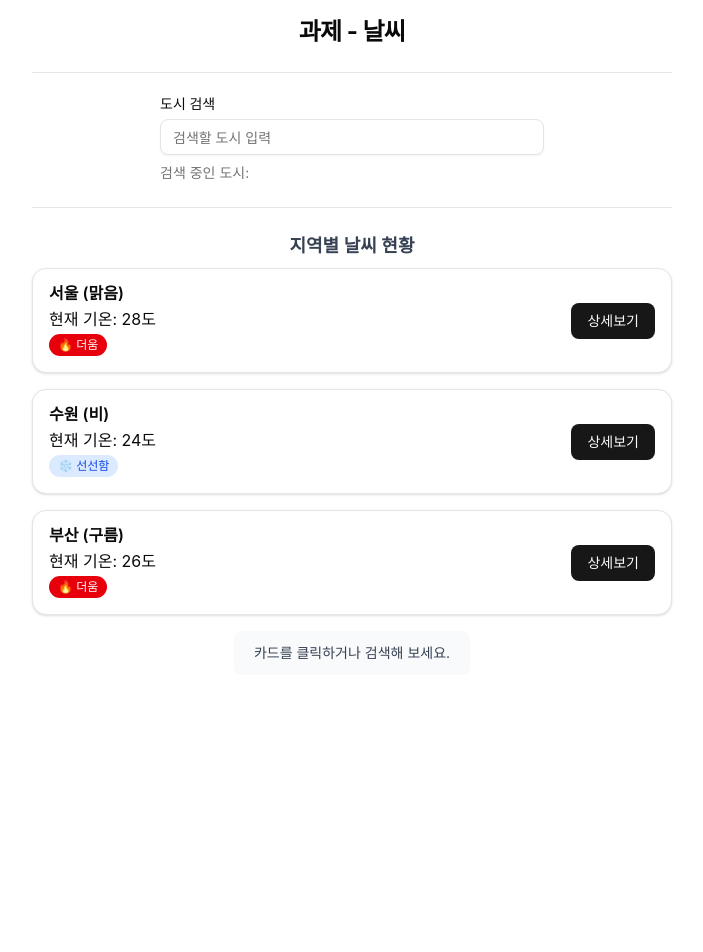
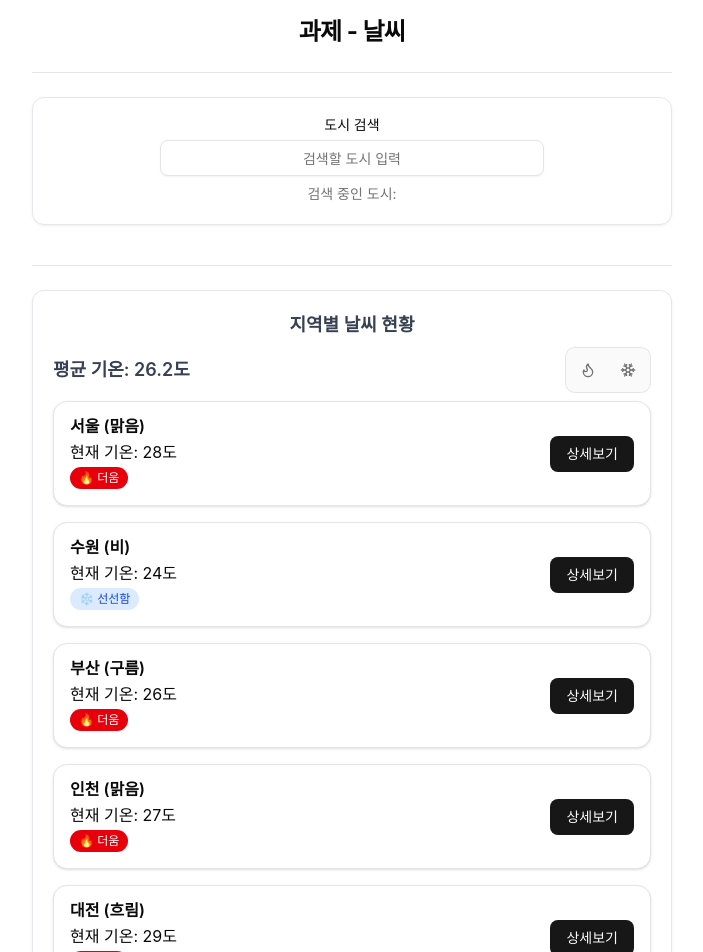
Before and after one commit to dev-somi/skala-vue, a Vue app in the folder assignment-3/: page / in a window 1280 px wide. Shown: the top 952 px of the page, without its empty margins (288-991 px from the left). Before the commit the page ends 800 px from the top, so only its background shows below. Built offline with nearby package versions, Linux system fonts and the light colour scheme.

Commit message:
feat: 과제3 내용 및 정렬 버튼 컴포넌트 추가

```diff
--- a/assignment-3/src/App.vue
+++ b/assignment-3/src/App.vue
@@ -1,63 +1,13 @@
 <script setup>
-import { ref, computed, watch, watchEffect } from 'vue';
-import SearchWeather from '@/components/SearchWeather.vue'
-import WeatherCard from './components/WeatherCard.vue';
-import { Separator } from '@/components/ui/separator'
-
-const weatherList = ref([
-  { id: 'city_01', name: '서울', temp: 28, status: '맑음' },
-  { id: 'city_02', name: '수원', temp: 24, status: '비' },
-  { id: 'city_03', name: '부산', temp: 26, status: '구름' },
-])
-
-const searchQeury = ref('')
-const selectedCityInfo = ref(null)
-const filteredWeatherList = computed(() =>
-  weatherList.value.filter((city) => city.name.includes(searchQeury.value))
-)
-
-watch(selectedCityInfo, (newValue) => {
-  console.log('[watch 감지] 상태 바 문구가 업데이트 되었습니다.')
-  console.log(`${newValue}이 선택되었습니다.`)
-})
-
-watchEffect(() => {
-  console.log(`[watchEffect 자동 호출] 현재 검색어 '${searchQeury.value}'에 매칭되는 API 데이터를 필터링하고 있습니다.
-  `)
-})
-
-
+import WeatherParent from './components/WeatherParent.vue';
 </script>
 
 <template>
   <div class="flex flex-col items-center gap-4 p-4 max-w-2xl mx-auto">
     <h1 class="text-2xl font-bold tracking-tight">과제 - 날씨</h1>
 
-    <Separator class="my-2" />
+    <WeatherParent />
 
-    <SearchWeather @update:search="searchQeury = $event" />
-
-    <Separator class="my-2" />
-
-    <div class="w-full">
-      <h2 class="text-lg font-semibold text-gray-700 mb-2 text-center">지역별 날씨 현황</h2>
-      <div class="flex flex-col justify-center gap-4">
-        <div v-if="filteredWeatherList.length > 0" class="flex flex-col justify-center gap-4">
-          <WeatherCard v-for="weather in filteredWeatherList" :key="weather.id" v-bind="weather"
-            @select="selectedCityInfo = $event" />
-        </div>
-        <div v-else>
-          <p class="text-gray-500 text-center underline">'{{ searchQeury }}'와 일치하는 도시가 없습니다.</p>
-        </div>
-      </div>
-    </div>
-    <p v-if="selectedCityInfo"
-      class="text-sm text-green-700 bg-green-50 border-green-200 rounded-md ounded-md p-3 px-5 text-center">
-      {{ selectedCityInfo }}이 선택되었습니다.
-    </p>
-    <p v-else class="text-sm text-gray-700 bg-gray-50 border-gray-200 rounded-md ounded-md p-3 px-5 text-center">
-      카드를 클릭하거나 검색해 보세요.
-    </p>
   </div>
 </template>
 
--- /dev/null
+++ b/assignment-3/src/components/BaseDashboardCard.vue
@@ -0,0 +1,24 @@
+<template>
+    <div class="dashboard-card">
+        <slot></slot>
+    </div>
+</template>
+
+<script setup>
+</script>
+
+<style scoped>
+.dashboard-card {
+    box-sizing: border-box;
+    width: 100%;
+    display: flex;
+    flex-direction: column;
+    align-items: center;
+    border: 1px solid #e5e7eb;
+    border-radius: 12px;
+    background-color: #ffffff;
+    box-shadow: 0 1px 3px rgba(0, 0, 0, 0.06);
+    padding: 20px;
+    margin-bottom: 16px;
+}
+</style>
--- /dev/null
+++ b/assignment-3/src/components/SearchBar.vue
@@ -0,0 +1,41 @@
+<template>
+    <div class="w-full max-w-sm space-y-2">
+        <Label for="city">도시 검색</Label>
+        <Input :model-value="searchQuery" @update:model-value="emit('update-query', $event)" placeholder="검색할 도시 입력"
+            class="w-full rounded-md border border-input bg-background px-3 py-2 text-sm
+         placeholder:text-muted-foreground
+         focus-visible:outline-none focus-visible:ring-2 focus-visible:ring-ring
+         disabled:cursor-not-allowed disabled:opacity-50" />
+        <p class="text-sm text-muted-foreground">
+            검색 중인 도시: <span class="text-foreground font-medium">{{ searchQuery }}</span>
+        </p>
+    </div>
+</template>
+
+<script setup>
+import { Input } from '@/components/ui/input'
+import { Label } from '@/components/ui/label'
+
+defineProps({
+    searchQuery: {
+        type: String,
+        default: ''
+    }
+})
+const emit = defineEmits(['update-query'])
+
+</script>
+
+<style scoped>
+div {
+    text-align: center;
+}
+
+input {
+    text-align: center;
+}
+
+:deep(label) {
+    justify-content: center;
+}
+</style>
--- a/assignment-3/src/components/SearchWeather.vue
+++ /dev/null
@@ -1,26 +0,0 @@
-<template>
-    <div class="w-full max-w-sm space-y-2">
-        <Label for="city">도시 검색</Label>
-        <Input id="city" v-model="city" placeholder="검색할 도시 입력" class="w-full rounded-md border border-input bg-background px-3 py-2 text-sm
-         placeholder:text-muted-foreground
-         focus-visible:outline-none focus-visible:ring-2 focus-visible:ring-ring
-         disabled:cursor-not-allowed disabled:opacity-50" />
-        <p class="text-sm text-muted-foreground">
-            검색 중인 도시: <span class="text-foreground font-medium">{{ city }}</span>
-        </p>
-    </div>
-</template>
-
-<script setup>
-import { ref, watch } from 'vue'
-import { Input } from '@/components/ui/input'
-import { Label } from '@/components/ui/label'
-
-const city = ref('')
-const emit = defineEmits(['update:search'])
-
-watch(city, (newValue) => {
-    emit('update:search', newValue)
-})
-
-</script>
--- a/assignment-3/src/components/WeatherCard.vue
+++ b/assignment-3/src/components/WeatherCard.vue
@@ -2,10 +2,10 @@
     <Card @click="showClickedCity"
         class="flex flex-row items-center justify-between p-4 cursor-pointer hover:shadow-md transition-shadow">
         <CardHeader class="p-0 flex-1">
-            <CardTitle>{{ props.name }} ({{ props.status }})</CardTitle>
+            <CardTitle>{{ city.name }} ({{ city.status }})</CardTitle>
             <CardContent class="p-0">
-                <p>현재 기온: {{ props.temp }}도</p>
-                <Badge v-if="props.temp > 25" variant="destructive">🔥 더움</Badge>
+                <p>현재 기온: {{ city.temp }}도</p>
+                <Badge v-if="city.temp > 25" variant="destructive">🔥 더움</Badge>
                 <Badge v-else class="bg-blue-100 text-blue-700 hover:bg-blue-100">❄️ 선선함</Badge>
             </CardContent>
         </CardHeader>
@@ -19,20 +19,22 @@ import { Button } from '@/components/ui/button'
 import { Badge } from '@/components/ui/badge'
 
 const props = defineProps({
-    name: { type: String, required: true },
-    temp: { type: Number, required: true },
-    status: { type: String, required: true },
+    city: {
+        type: Object,
+        required: true
+    }
 })
 
-const emit = defineEmits(['select'])
+const emit = defineEmits(['select-card', 'click-detail'])
 
 function showClickedCity() {
-    alert(`${props.name}이 선택되었습니다.`)
-    emit('select', props.name)
+    alert(`${props.city.name}이 선택되었습니다.`)
+    emit('select-card', props.city)
 }
 
 function showDetail() {
-    alert(`${props.name}의 현재 날씨는 [${props.status}] 상태입니다.`)
+    alert(`${props.city.name}의 현재 날씨는 [${props.city.status}] 상태입니다.`)
+    emit('click-detail', props.city)
 }
 
 </script>
--- /dev/null
+++ b/assignment-3/src/components/WeatherParent.vue
@@ -0,0 +1,98 @@
+<script setup>
+import { ref, computed, watch, watchEffect } from 'vue';
+import SearchBar from './SearchBar.vue'
+import WeatherCard from './WeatherCard.vue';
+import BaseDashboardCard from './BaseDashboardCard.vue';
+import WeatherSortControl from './WeatherSortControl.vue';
+import { Separator } from '@/components/ui/separator'
+
+const weatherList = ref([
+    { id: 'city_01', name: '서울', temp: 28, status: '맑음' },
+    { id: 'city_02', name: '수원', temp: 24, status: '비' },
+    { id: 'city_03', name: '부산', temp: 26, status: '구름' },
+    { id: 'city_04', name: '인천', temp: 27, status: '맑음' },
+    { id: 'city_05', name: '대전', temp: 29, status: '흐림' },
+    { id: 'city_06', name: '대구', temp: 31, status: '맑음' },
+    { id: 'city_07', name: '광주', temp: 25, status: '비' },
+    { id: 'city_08', name: '울산', temp: 26, status: '구름' },
+    { id: 'city_09', name: '제주', temp: 23, status: '흐림' },
+    { id: 'city_10', name: '강릉', temp: 22, status: '맑음' },
+    { id: 'city_11', name: '세종', temp: 27, status: '맑음' },
+])
+
+const searchQeury = ref('')
+const selectedCityInfo = ref(null)
+const filteredWeatherList = computed(() =>
+    weatherList.value.filter((city) => city.name.includes(searchQeury.value))
+)
+
+const averageTemp = computed(() => {
+    return (filteredWeatherList.value.reduce((acc, cur) => acc + cur.temp, 0) / filteredWeatherList.value.length).toFixed(1)
+})
+
+const sortOrder = ref(null)
+const orderedWeatherList = computed(() => {
+    if (sortOrder.value === 'hot') {
+        return [...filteredWeatherList.value].sort((a, b) => b.temp - a.temp)
+    } else if (sortOrder.value === 'cold') {
+        return [...filteredWeatherList.value].sort((a, b) => a.temp - b.temp)
+    } else {
+        return filteredWeatherList.value
+    }
+})
+
+watch(selectedCityInfo, (newValue) => {
+    console.log('[watch 감지] 상태 바 문구가 업데이트 되었습니다.')
+    console.log(`${newValue?.name}이 선택되었습니다.`)
+})
+
+function handleClickDetail(city) {
+    console.log('[상세보기]', city)
+}
+
+watchEffect(() => {
+    console.log(`[watchEffect 자동 호출] 현재 검색어 '${searchQeury.value}'에 매칭되는 API 데이터를 필터링하고 있습니다.
+  `)
+})
+
+
+</script>
+
+<template>
+    <Separator class="my-2" />
+
+    <BaseDashboardCard>
+        <SearchBar :search-query="searchQeury" @update-query="searchQeury = $event" />
+    </BaseDashboardCard>
+
+    <Separator class="my-2" />
+
+    <BaseDashboardCard>
+        <div class="w-full">
+            <h2 class="text-lg font-semibold text-gray-700 mb-2 text-center">지역별 날씨 현황</h2>
+            <div class="flex items-center justify-between mb-2">
+                <h2 class="text-lg font-semibold text-gray-700">평균 기온: {{ averageTemp }}도</h2>
+                <WeatherSortControl :sort-order="sortOrder" @update:sort-order="sortOrder = $event" />
+            </div>
+            <div class="flex flex-col justify-center gap-4">
+                <div v-if="filteredWeatherList.length > 0" class="flex flex-col justify-center gap-4">
+                    <WeatherCard v-for="weather in orderedWeatherList" :key="weather.id" :city="weather"
+                        @select-card="selectedCityInfo = $event" @click-detail="handleClickDetail" />
+                </div>
+                <div v-else>
+                    <p class="text-gray-500 text-center underline">'{{ searchQeury }}'와 일치하는 도시가 없습니다.</p>
+                </div>
+            </div>
+        </div>
+        <p v-if="selectedCityInfo"
+            class="mt-4 text-sm text-green-700 bg-green-50 border-green-200 rounded-md ounded-md p-3 px-5 text-center">
+            {{ selectedCityInfo?.name }}이 선택되었습니다.
+        </p>
+        <p v-else class="mt-4 text-sm text-gray-700 bg-gray-50 border-gray-200 rounded-md ounded-md p-3 px-5 text-center">
+            카드를 클릭하거나 검색해 보세요.
+        </p>
+    </BaseDashboardCard>
+
+</template>
+
+<style scoped></style>
--- /dev/null
+++ b/assignment-3/src/components/WeatherSortControl.vue
@@ -0,0 +1,41 @@
+<template>
+    <div class="inline-flex items-center rounded-lg border bg-muted/50 p-1 gap-1">
+        <Button @click="clickedHot" variant="ghost" size="icon"
+            :class="sortOrder === 'hot'
+                ? 'rounded-md bg-orange-100 text-orange-500'
+                : 'rounded-md text-muted-foreground hover:text-orange-500 hover:bg-orange-50'"
+            title="가장 더운 순">
+            <Flame />
+        </Button>
+        <Button @click="clickedCool" variant="ghost" size="icon"
+            :class="sortOrder === 'cold'
+                ? 'rounded-md bg-blue-100 text-blue-500'
+                : 'rounded-md text-muted-foreground hover:text-blue-500 hover:bg-blue-50'"
+            title="가장 시원한 순">
+            <Snowflake />
+        </Button>
+    </div>
+</template>
+
+<script setup>
+import { Button } from '@/components/ui/button'
+import { Flame, Snowflake } from '@lucide/vue'
+
+const props = defineProps({
+    sortOrder: {
+        type: String,
+        default: null
+    }
+})
+
+const emit = defineEmits(['update:sort-order'])
+
+function clickedHot() {
+    emit('update:sort-order', props.sortOrder === 'hot' ? null : 'hot')
+}
+
+function clickedCool() {
+    emit('update:sort-order', props.sortOrder === 'cold' ? null : 'cold')
+}
+
+</script>
```
